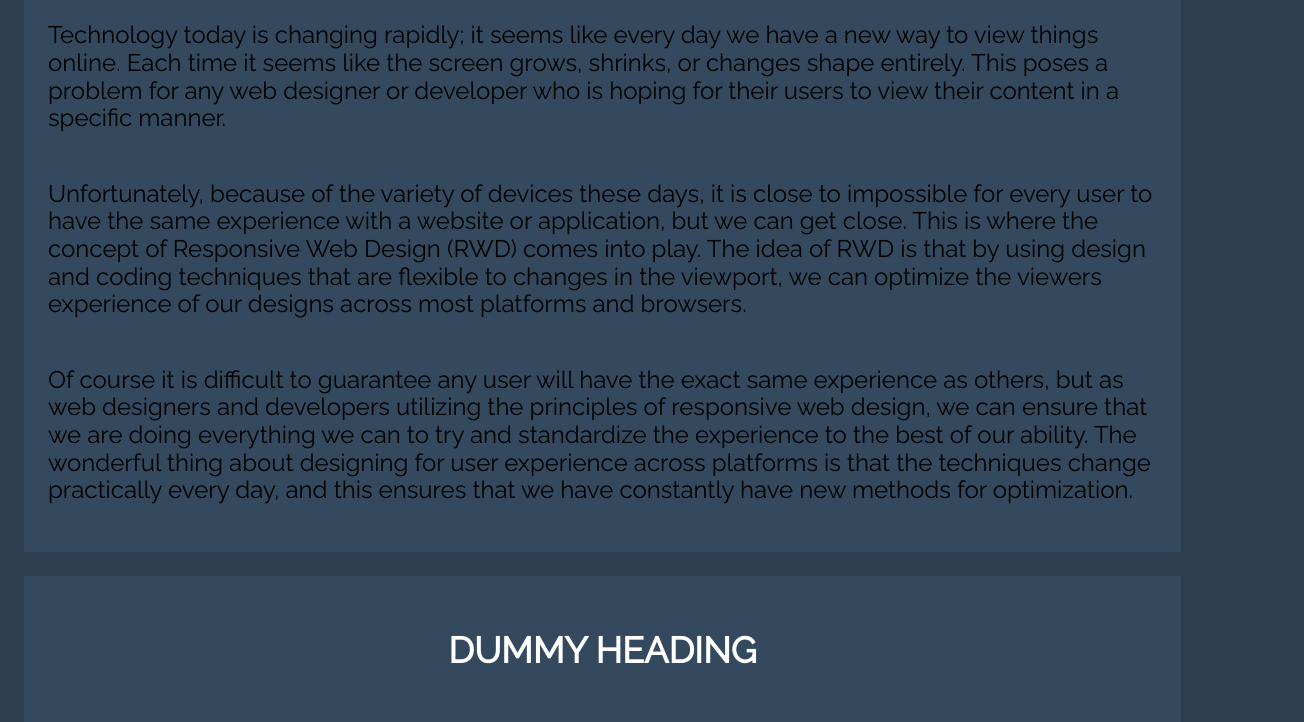
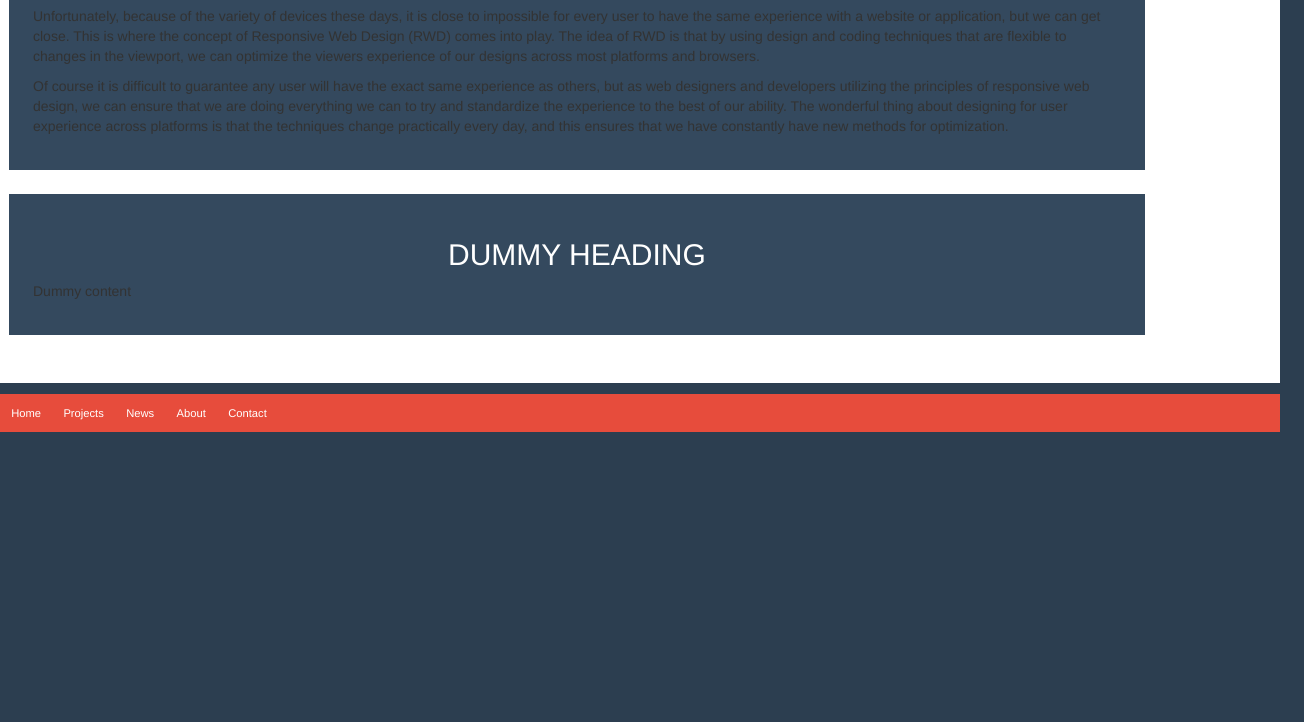
Before and after one commit to ajeszeck/portfolio, a plain HTML site: page index.html in a window 1280 px wide. Shown: the part 472-1194 px from the top of the page, 1304 px wide, since content can reach past the window. After the commit the page ends 904 px from the top, so only its background shows below. Drawn offline with nearby package versions, Linux system fonts and the light colour scheme.

Commit message:
adds bootstrap back to index.html to show error

```diff
--- a/index.html
+++ b/index.html
@@ -3,6 +3,10 @@
   <head>
     <meta charset="utf-8">
     <title>Home</title>
+    <!-- Latest compiled and minified CSS -->
+    <link rel="stylesheet" href="https://maxcdn.bootstrapcdn.com/bootstrap/3.3.7/css/bootstrap.min.css" integrity="sha384-BVYiiSIFeK1dGmJRAkycuHAHRg32OmUcww7on3RYdg4Va+PmSTsz/K68vbdEjh4u" crossorigin="anonymous">
+    <!-- Optional theme -->
+    <link rel="stylesheet" href="https://maxcdn.bootstrapcdn.com/bootstrap/3.3.7/css/bootstrap-theme.min.css" integrity="sha384-rHyoN1iRsVXV4nD0JutlnGaslCJuC7uwjduW9SVrLvRYooPp2bWYgmgJQIXwl/Sp" crossorigin="anonymous">
     <link rel="stylesheet" type="text/css" href="./styles/normalize.css">
     <link rel="stylesheet" type="text/css"
       href="https://fonts.googleapis.com/css?family=Raleway">
```
